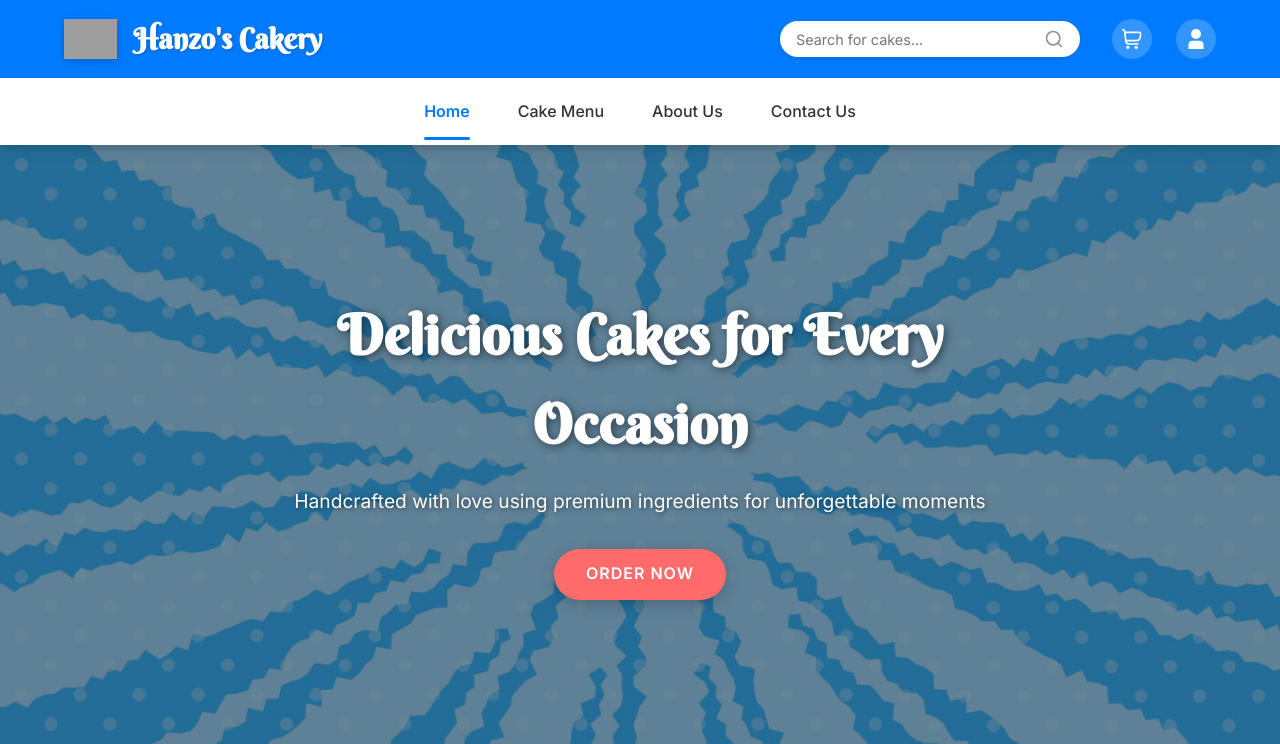
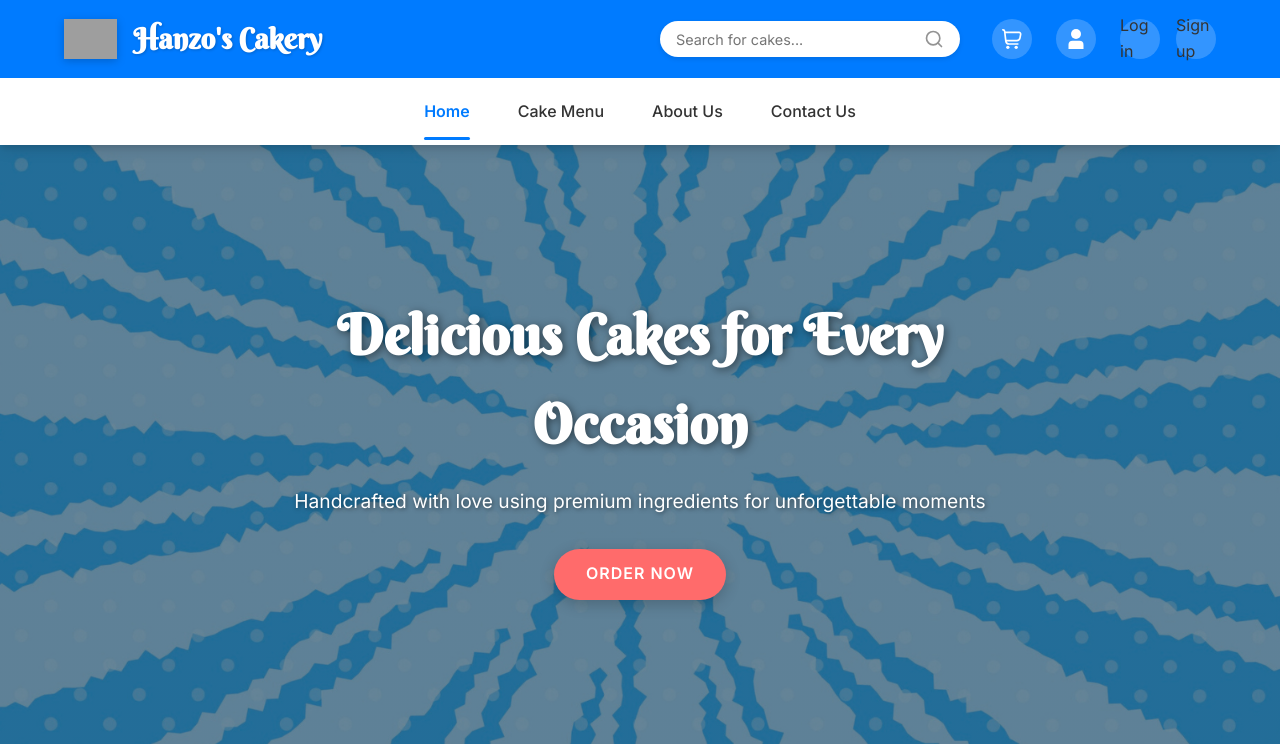
Before and after one commit to HowellPimentel/hanzo-cakery, a PHP site: page /home/home.php in a window 1280 px wide. Shown: the top 744 px of the page. Run offline with PHP 8.4, Linux system fonts and the light colour scheme; grey boxes are pictures that could not be loaded.

Commit message:
Modified Home Page

```diff
--- a/auth/signup.php
+++ b/auth/signup.php
@@ -18,7 +18,7 @@
             <p>Sign up to satisfy your sweet tooth anytime</p>
             <form action="" method="POST">
                 <input type="text" placeholder="First Name">
-                <input type="text" placeholder="Last Name">
+                <input type="text" placeholder="Last Name"GIT >
                 <input type="text" placeholder="Contact Number">
                 <input type="text" placeholder="Username">
                 <input type="password" placeholder="Password">
--- /dev/null
+++ b/composer.json
@@ -0,0 +1,6 @@
+{
+    "require": {
+        "vlucas/phpdotenv": "^5.6",
+        "firebase/php-jwt": "^6.11"
+    }
+}
--- a/home/home.php
+++ b/home/home.php
@@ -45,6 +45,20 @@
                                 </svg>
                             </a>
                         </li>
+                        <?php if (!isset($_COOKIE['token'])): ?>
+                            <div class="auth-button">
+                                <li>
+                                    <a href="../auth/login.php">
+                                        Log in
+                                    </a>
+                                </li>
+                                <li>
+                                    <a href="../auth/signup.php">
+                                        Sign up
+                                    </a>
+                                </li>
+                            </div>
+                        <?php endif; ?>
                     </ul>
                 </nav>
             </div>
--- /dev/null
+++ b/index.php
@@ -0,0 +1,4 @@
+<?php
+header("Location: home/home.php");
+exit();
+?>
--- a/styles/home.css
+++ b/styles/home.css
@@ -216,8 +216,15 @@
 }
 
 @keyframes fadeIn {
-            from { opacity: 0; transform: translateY(20px); }
-            to { opacity: 1; transform: translateY(0); }
+    from {
+        opacity: 0;
+        transform: translateY(20px);
+    }
+
+    to {
+        opacity: 1;
+        transform: translateY(0);
+    }
 }
 
 .hero-content h2 {
@@ -260,7 +267,8 @@
     position: relative;
 }
 
-        .quote::before, .quote::after {
+.quote::before,
+.quote::after {
     content: '"';
     font-family: 'Berkshire Swash', cursive;
     font-size: 5rem;
@@ -750,3 +758,12 @@
         margin: 0 auto;
     }
 }
+
+.auth-button {
+    display: flex;
+    gap: 1rem;
+}
+
+.auth-button li {
+
+}
```
Also changed, not shown: auth/login.php (+6 -3 lines), auth/login_validate.php (added, +13 -0 lines), 1 other file. Lines whose indentation alone changed are shown as unchanged.
